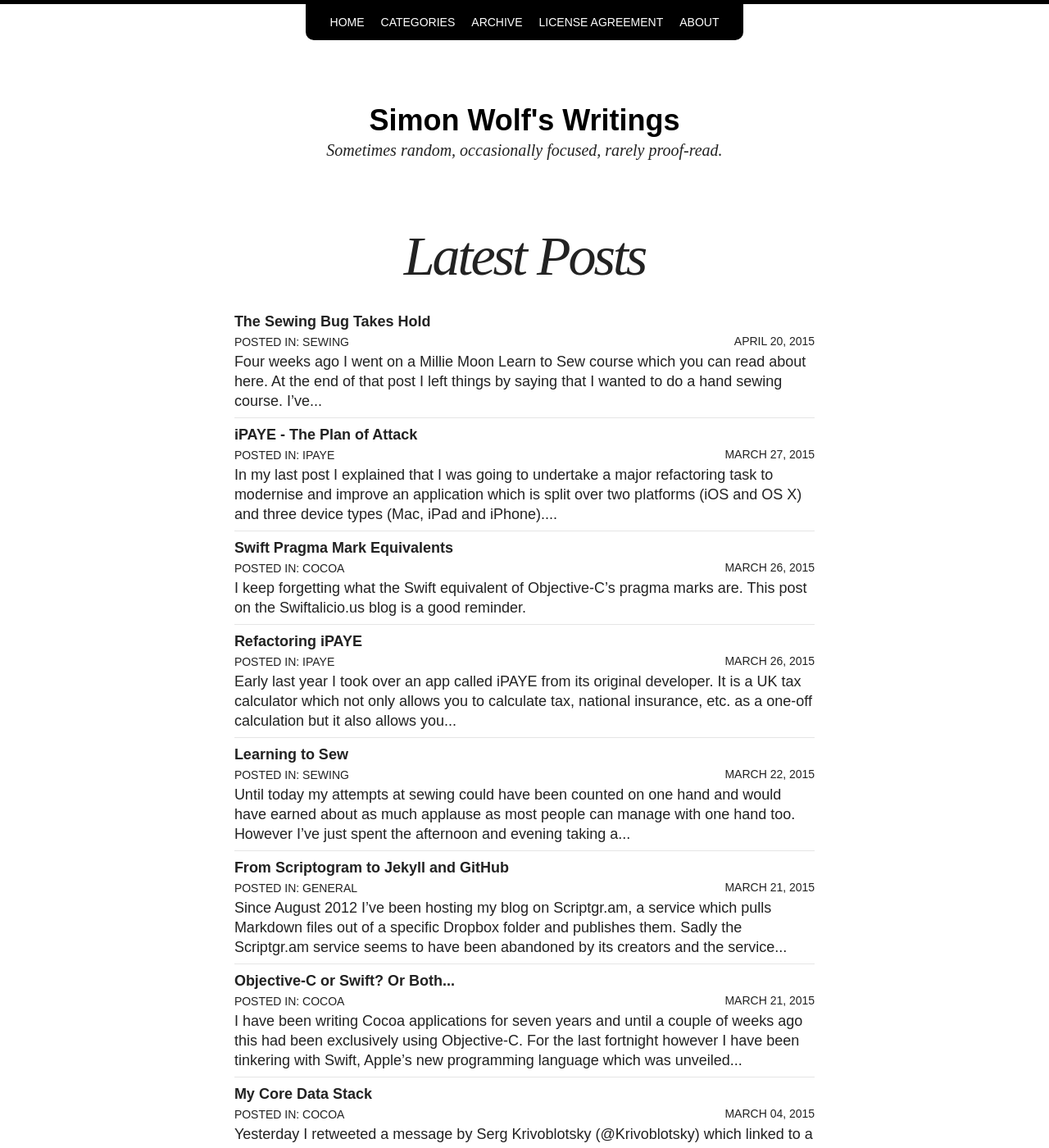
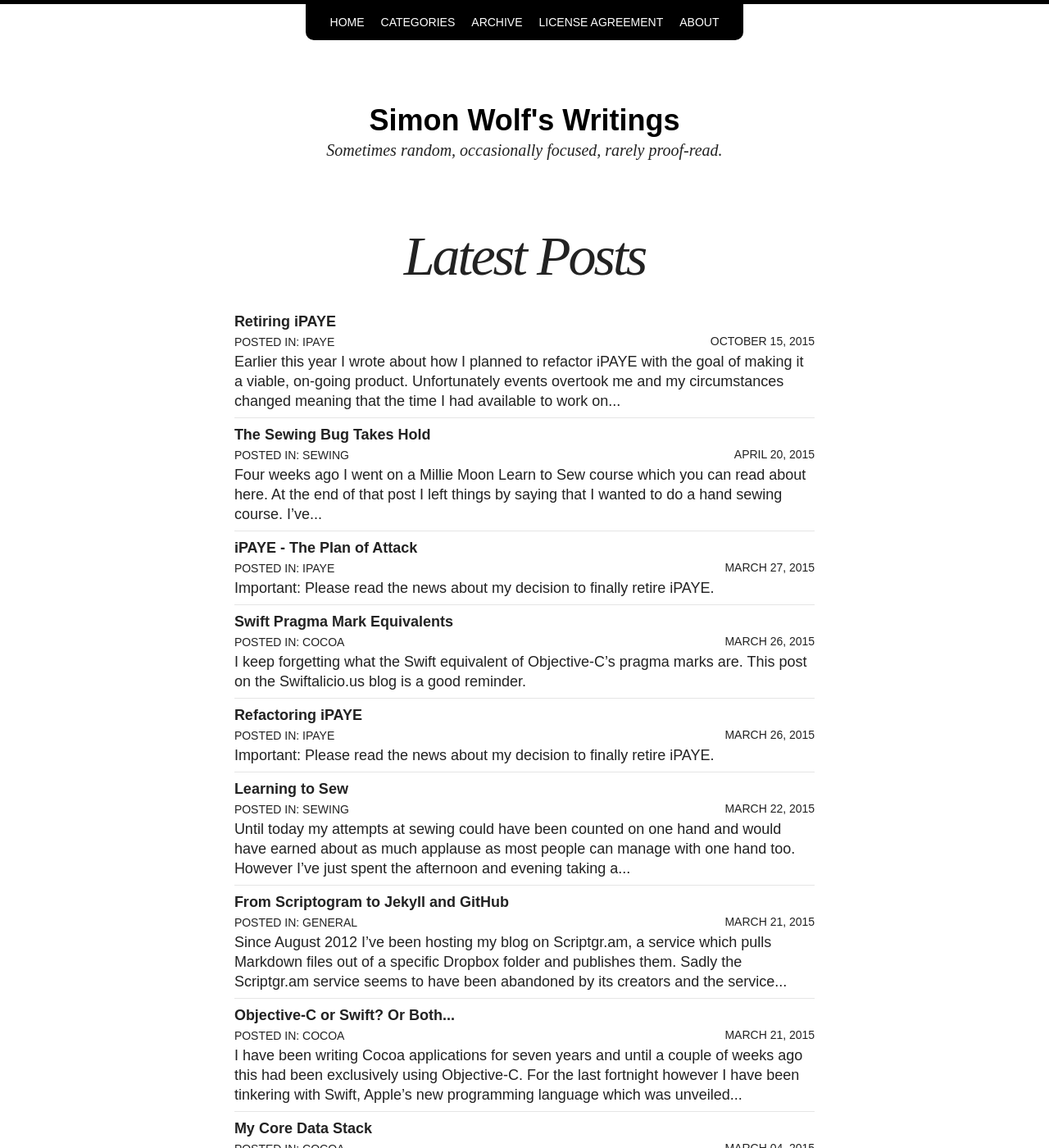
Before and after one commit to ottersoftware/ottersoftware.github.io, a Jekyll site: the page built from index.html, in a window 1280 px wide and 1400 px high. Shown: the whole window at 82% size. Built offline with Jekyll 4.4.1, drawn with Linux system fonts in a browser that asks for light colours; nearby versions of some CDN libraries; some of the changed text lies outside the part shown.

Commit message:
Retiring iPAYE blog post.

```diff
--- a/_posts/2015-03-26-refactoring-ipaye.md
+++ b/_posts/2015-03-26-refactoring-ipaye.md
@@ -5,6 +5,10 @@ permalink: /post/2015-03-26-refactoring-ipaye
 categories: iPAYE
 layout: post
 share: true
+---
+
+**Important:** Please read the news about my decision to finally [retire iPAYE](http://www.swwritings.com/post/2015-10-15-retiring-ipaye/).
+
 ---
 
 Early last year I took over an app called iPAYE from its original developer. It is a UK tax calculator which not only allows you to calculate tax, national insurance, etc. as a one-off calculation but it also allows you to build up an entire year of playslips and handles Director's National Insurance which is a far from trivil calculation. There are both [iOS](https://itunes.apple.com/gb/app/ipaye-tax-calculator/id341368716?mt=8) and [OS X](https://itunes.apple.com/gb/app/ipaye-uk-tax-calculator/id455202188?mt=12) versions of the application.
--- a/_posts/2015-03-27-ipaye-plan-of-attack.md
+++ b/_posts/2015-03-27-ipaye-plan-of-attack.md
@@ -5,6 +5,10 @@ permalink: /post/2015-03-27-ipaye-plan-of-attack
 categories: iPAYE
 layout: post
 share: true
+---
+
+**Important:** Please read the news about my decision to finally [retire iPAYE](http://www.swwritings.com/post/2015-10-15-retiring-ipaye/).
+
 ---
 
 In [my last post](http://www.swwritings.com/post/2015-03-26-refactoring-ipaye/) I explained that I was going to undertake a major refactoring task to modernise and improve an application which is split over two platforms (iOS and OS X) and three device types (Mac, iPad and iPhone).
--- /dev/null
+++ b/_posts/2015-10-15-retiring-ipaye.md
@@ -0,0 +1,14 @@
+---
+date: 2015-10-15 15:00
+title: Retiring iPAYE
+permalink: /post/2015-10-15-retiring-ipaye
+categories: iPAYE
+layout: post
+share: true
+---
+
+Earlier this year I wrote about how [I planned to refactor iPAYE](http://www.swwritings.com/post/2015-03-26-refactoring-ipaye/) with the goal of making it a viable, on-going product. Unfortunately events overtook me and my circumstances changed meaning that the time I had available to work on it shrank to almost nothing. With the next financial year looming and the issues encountered whilst updating it for 2015/16 still fresh in my mind I've decided to make the difficult but necessary decision to retire it.
+
+I know that many of you will be greatly saddened by this decision but the financial costs of the annual updates and the investment which would be required to re-write the application as a modern, more maintainable application are prohibitive compared to the potential returns in the days of RTI and on-line payroll managment applications.
+
+On behald of David Langan, the original author, and myself I'd like to thank all of the customers who have supported iPAYE over the years.
```
